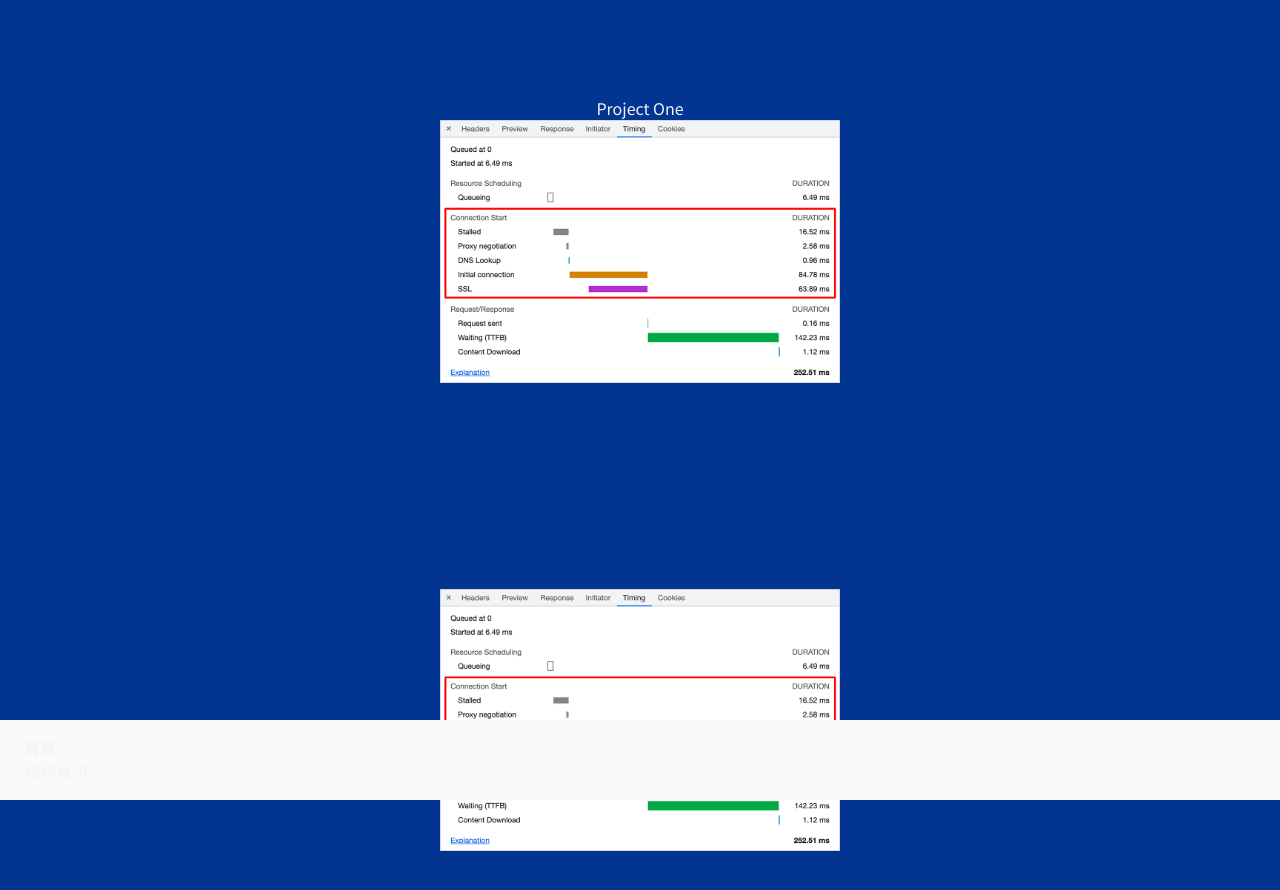
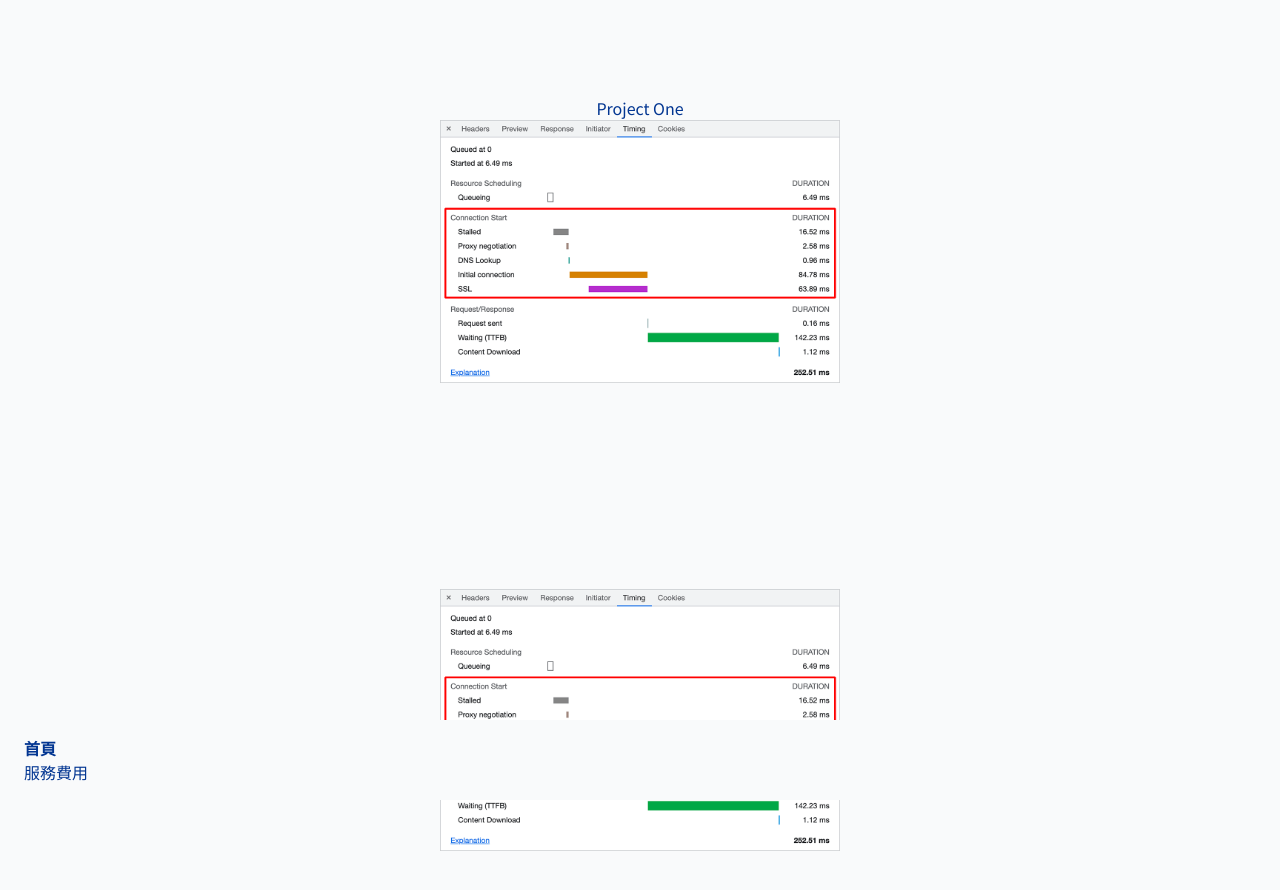
Before and after one commit to ashley-wu/project-one, a Next.js app: page / in a window 1280 px wide. Shown: the top 890 px of the page. Built offline with nearby package versions, Linux system fonts and the light colour scheme.

Commit message:
Update bg-color and text-color

```diff
--- a/app/globals.css
+++ b/app/globals.css
@@ -24,7 +24,7 @@
 }
 
 body {
-  @apply bg-primary text-gray-100;
+  @apply bg-gray-50 text-primary;
 }
 
 @layer utilities {
```
